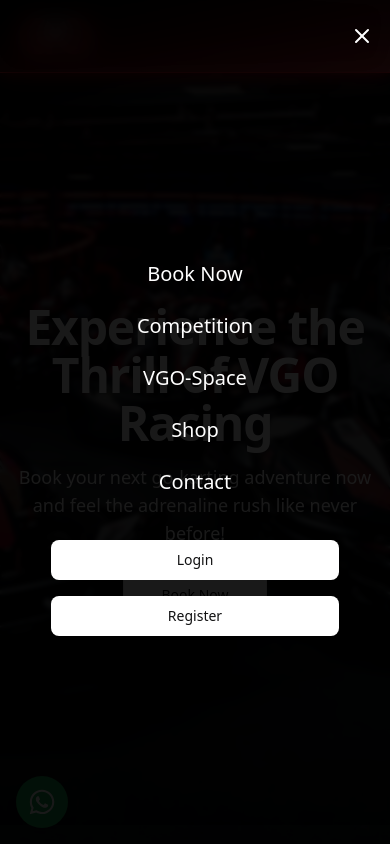
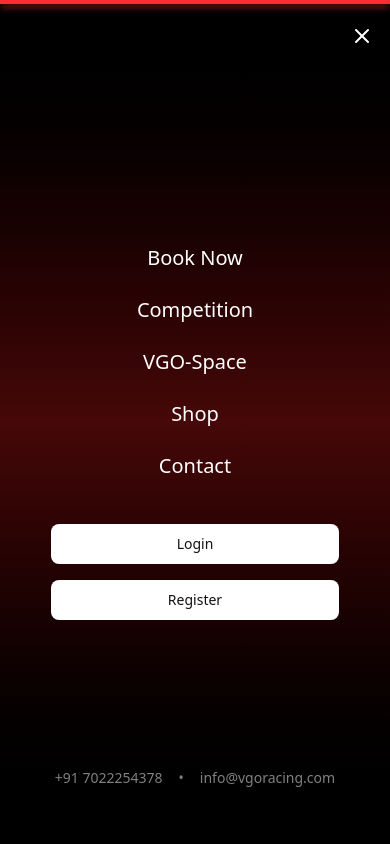
Before and after one commit to KingReevan/VGOwebGL, a Next.js app in the folder OneDrive/Desktop/vgo/vgo-frontend/: page / in a window 390 px wide. Both pictures are taken after a click on the button 362 px from the left and 36 px from the top of the page. Shown: the top 844 px of the page. Built offline with nearby package versions, Linux system fonts and the light colour scheme; no server answers.

Commit message:
Hamburger Menu overlay changes made

```diff
--- a/OneDrive/Desktop/vgo/vgo-frontend/src/app/components/Navbar.tsx
+++ b/OneDrive/Desktop/vgo/vgo-frontend/src/app/components/Navbar.tsx
@@ -51,7 +51,7 @@
 
         {/* Mobile Menu Button */}
         <button
-          className="md:hidden text-white z-52"
+          className="md:hidden text-white z-52 cursor-pointer"
           onClick={() => setMobileMenuOpen(!mobileMenuOpen)}
           aria-label="Toggle menu"
         >
@@ -59,7 +59,8 @@
         </button>
 
         {/* Mobile Menu - Fixed positioning with proper height */}
-        <div className={`fixed inset-0 bg-black/90 backdrop-blur-md z-51 flex flex-col items-center justify-center space-y-8 transition-all duration-300 ease-in-out pt-20 pb-10
+        <div className={`fixed inset-0 bg-gradient-to-b from-black via-red-950 to-black
+           backdrop-blur-md z-51 flex flex-col items-center justify-center space-y-8 transition-all duration-300 ease-in-out pt-20 pb-10
           ${mobileMenuOpen ? 'translate-y-0 opacity-100' : '-translate-y-full opacity-0 pointer-events-none'}`}
           style={{ height: '100vh', top: '0' }}
         >
@@ -120,6 +121,13 @@
               </Button>
             </div>
           </div>
+          <div className="absolute bottom-6 flex items-center space-x-4 text-white opacity-50 text-sm">
+            <span>+91 7022254378</span>
+            <span>•</span>
+            <Link href="mailto:info@vgoracing.com">info@vgoracing.com</Link>
+          </div>
+          <div className="absolute top-0 w-full h-1 bg-red-500 shadow-red-500 shadow-md" />
+
         </div>
       </div>
     </nav>
```
